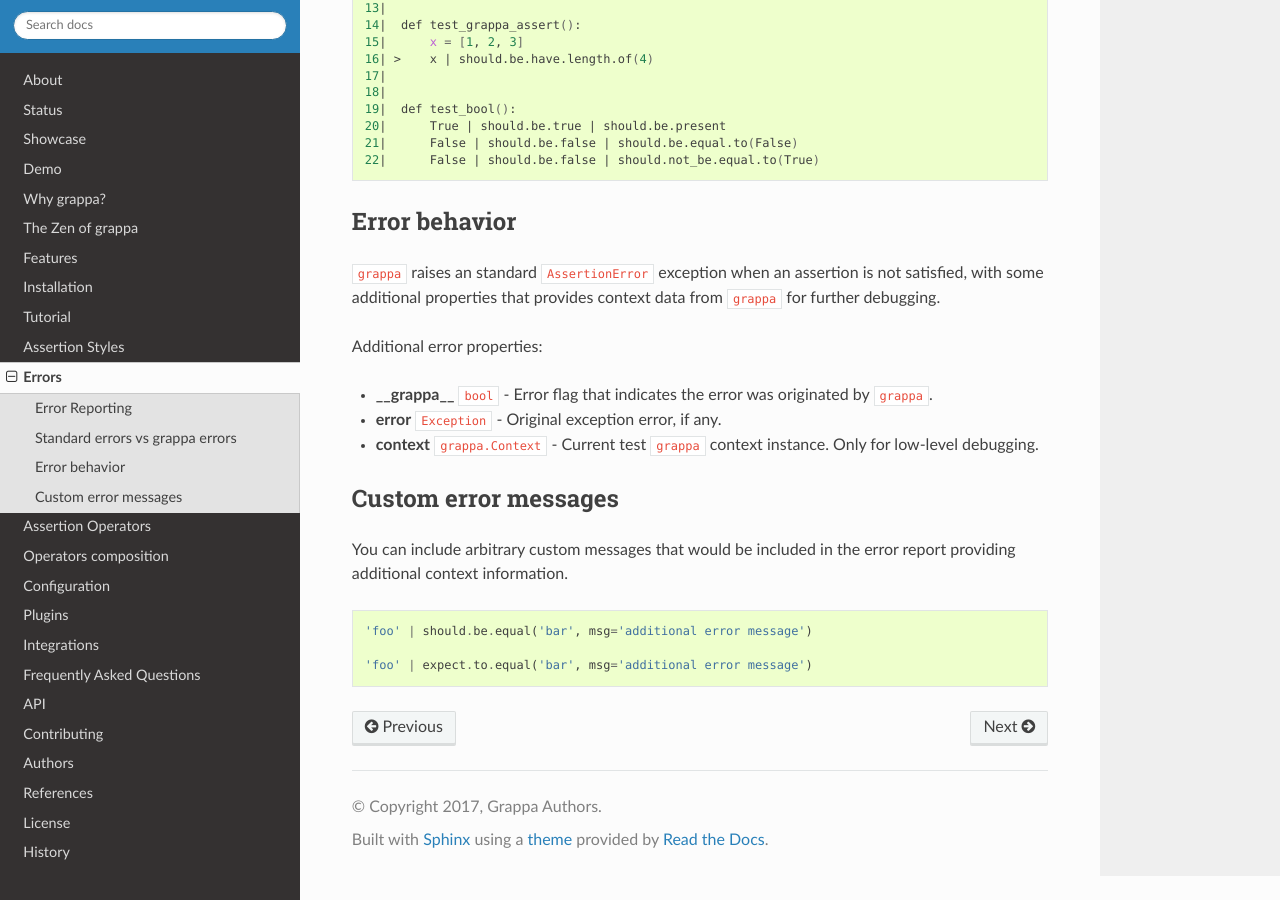
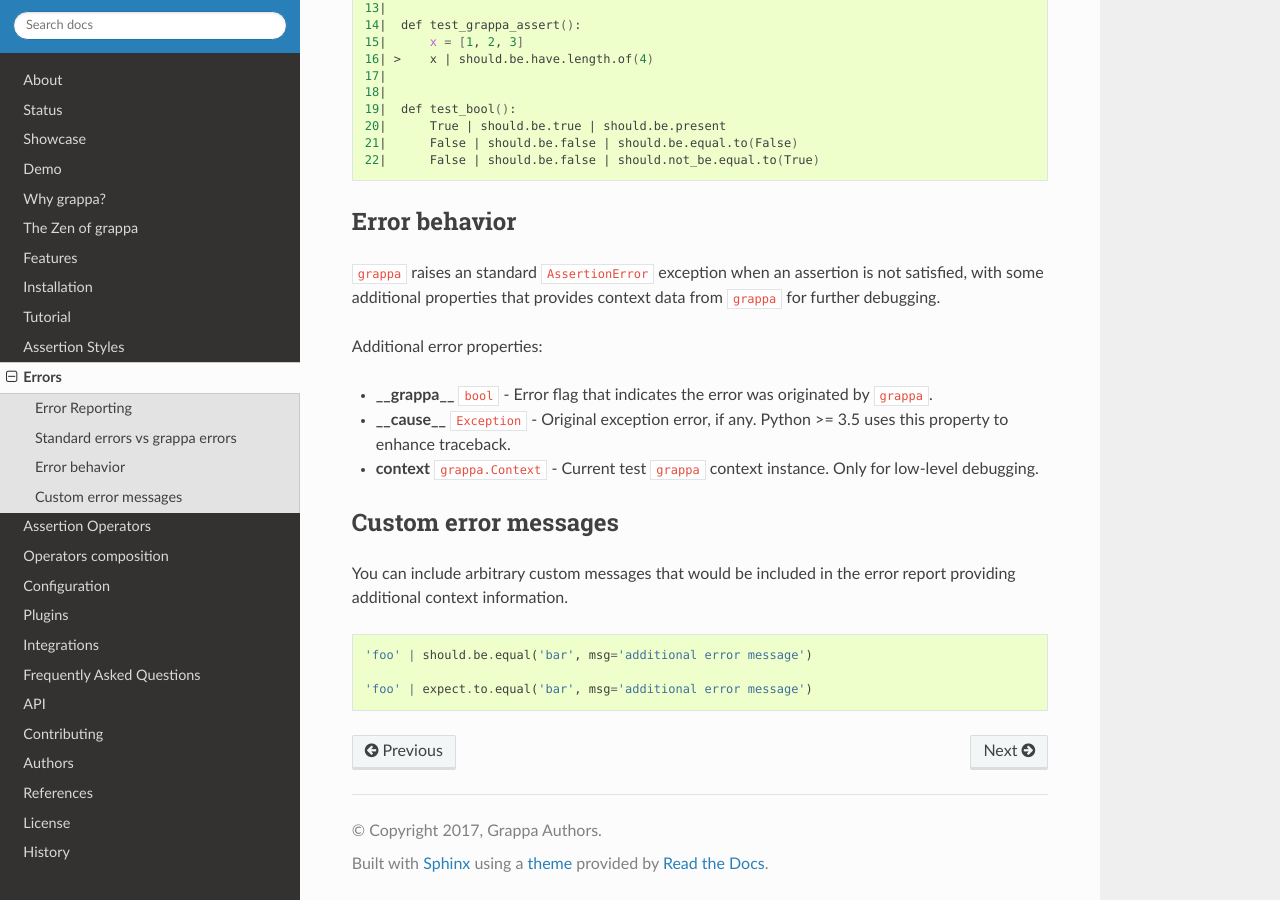
Before and after one commit to grappa-py/grappa, a Sphinx documentation site: the page built from docs/errors.rst, in a window 1280 px wide and 900 px high, scrolled down 2040 px. Built offline with Sphinx 7.4.7 and the Read the Docs theme 2.0.0, drawn with Linux system fonts in a browser that asks for light colours.

Commit message:
errors page update

```diff
--- a/docs/errors.rst
+++ b/docs/errors.rst
@@ -125,7 +125,7 @@ with some additional properties that provides context data from ``grappa`` for f
 Additional error properties:
 
 - **__grappa__** ``bool`` - Error flag that indicates the error was originated by ``grappa``.
-- **error** ``Exception`` - Original exception error, if any.
+- **__cause__** ``Exception`` - Original exception error, if any. Python >= 3.5 uses this property to enhance traceback.
 - **context** ``grappa.Context`` - Current test ``grappa`` context instance. Only for low-level debugging.
 
 
```
